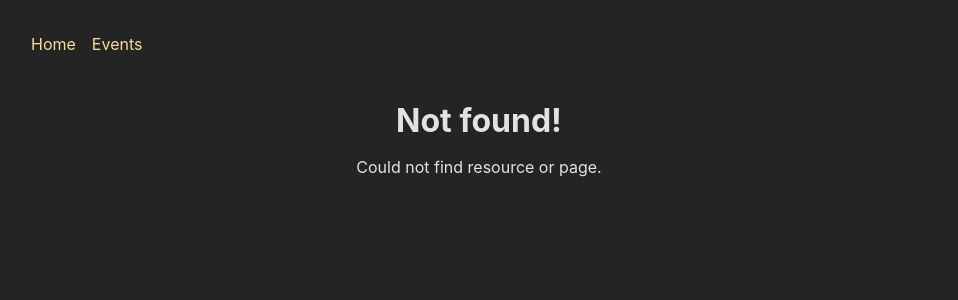
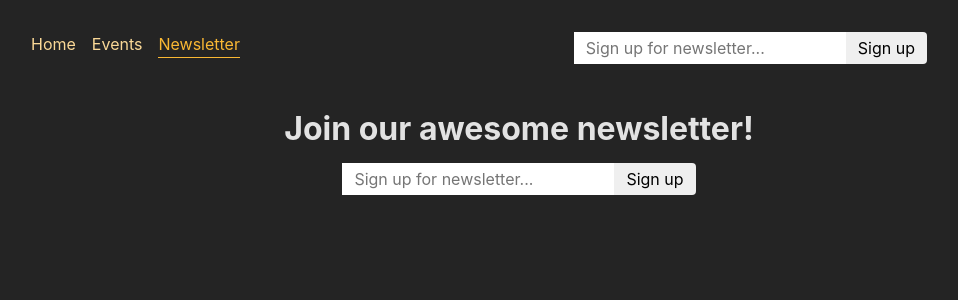
Before and after one commit to SpectreAscended/react-router-project, a React (Vite) app in the folder frontend/: page /newsletter in a window 1280 px wide. Before the commit this address had no page. Shown: the top 300 px of the page, without its empty margins (161-1119 px from the left). Built offline with nearby package versions, Linux system fonts and the light colour scheme.

Commit message:
Added a newsletter sign up form and useFetcher notes

```diff
--- a/frontend/src/App.jsx
+++ b/frontend/src/App.jsx
@@ -12,6 +12,7 @@
 // Challenge / Exercise
 import ErrorPage from './pages/Error';
 import { action as manipulateEventAction } from './components/EventForm';
+import NewsletterPage, { action as newsletterAction } from './pages/Newsletter';
 
 // 1. Add five new (dummy) page components (content can be simple <h1> elements)
 //    - HomePage
@@ -83,6 +84,11 @@
           },
         ],
       },
+      {
+        path: 'newsletter',
+        element: <NewsletterPage />,
+        action: newsletterAction,
+      },
     ],
   },
 ]);
--- a/frontend/src/components/MainNavigation.jsx
+++ b/frontend/src/components/MainNavigation.jsx
@@ -1,5 +1,7 @@
 import { NavLink } from 'react-router-dom';
+
 import classes from './MainNavigation.module.css';
+import NewsletterSignup from './NewsletterSignup';
 
 function MainNavigation() {
   return (
@@ -27,8 +29,19 @@
               Events
             </NavLink>
           </li>
+          <li>
+            <NavLink
+              to="/newsletter"
+              className={({ isActive }) =>
+                isActive ? classes.active : undefined
+              }
+            >
+              Newsletter
+            </NavLink>
+          </li>
         </ul>
       </nav>
+      <NewsletterSignup />
     </header>
   );
 }
--- /dev/null
+++ b/frontend/src/components/NewsletterSignup.jsx
@@ -0,0 +1,42 @@
+import { useEffect, useRef } from 'react';
+import { useFetcher } from 'react-router-dom';
+
+import classes from './NewsletterSignup.module.css';
+
+function NewsletterSignup() {
+  const fetcher = useFetcher();
+  const { data, state } = fetcher;
+
+  const inputRef = useRef();
+
+  useEffect(() => {
+    if (state === 'idle' && data && data.message) {
+      window.alert(data.message);
+      inputRef.current.value = '';
+    }
+  }, [data, state]);
+
+  // useFetcher should be used whenever we want to trigger an action, or a loader, without actually navigating to the patch in which the loader or action belongs.  fetcher returns an object, which we can access a special fetcher.Form (among other things).
+
+  //  Here, we have a newsletter signup form in our mainNavigation. If we used regular Form: If we were on a different page, like, events and we submitted our email address to the form, it would take us to the newsletter signup page, because that's where the action is taking place.
+  // If we use fetcher.Form it will not do that. We simply pass the directory as a prop into the fetcher.Form. So this will still trigger the action(or loader), but will not trigger the route transition like regular Form would.
+
+  return (
+    <fetcher.Form
+      method="post"
+      action="/newsletter"
+      className={classes.newsletter}
+    >
+      <input
+        type="email"
+        name="email"
+        placeholder="Sign up for newsletter..."
+        aria-label="Sign up for newsletter"
+        ref={inputRef}
+      />
+      <button>Sign up</button>
+    </fetcher.Form>
+  );
+}
+
+export default NewsletterSignup;
--- /dev/null
+++ b/frontend/src/components/NewsletterSignup.module.css
@@ -0,0 +1,18 @@
+.newsletter input,
+.newsletter button {
+  font: inherit;
+  padding: 0.25rem 0.75rem;
+  border-radius: 0;
+  border: none;
+}
+
+.newsletter button {
+  border-top-right-radius: 4px;
+  border-bottom-right-radius: 4px;
+  cursor: pointer;
+}
+
+.newsletter button:hover {
+  background-color: var(--color-primary-300);
+  color: var(--color-gray-800);
+}
--- /dev/null
+++ b/frontend/src/pages/Newsletter.jsx
@@ -0,0 +1,21 @@
+import NewsletterSignup from '../components/NewsletterSignup';
+import PageContent from '../components/PageContent';
+
+function NewsletterPage() {
+  return (
+    <PageContent title="Join our awesome newsletter!">
+      <NewsletterSignup />
+    </PageContent>
+  );
+}
+
+export default NewsletterPage;
+
+export async function action({ request }) {
+  const data = await request.formData();
+  const email = data.get('email');
+
+  // send to backend newsletter server ...
+  console.log(email);
+  return { message: 'Signup successful!' };
+}
```
